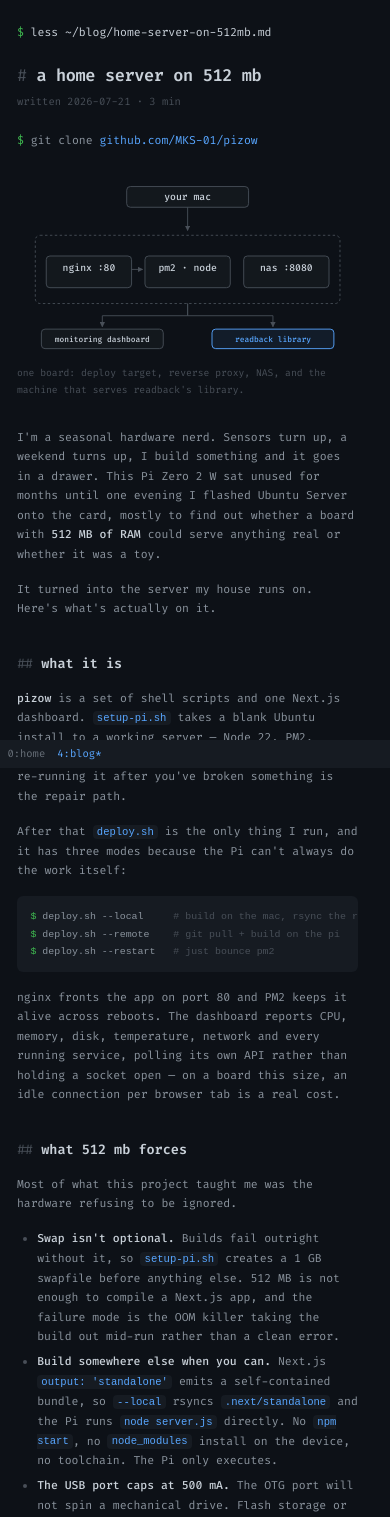
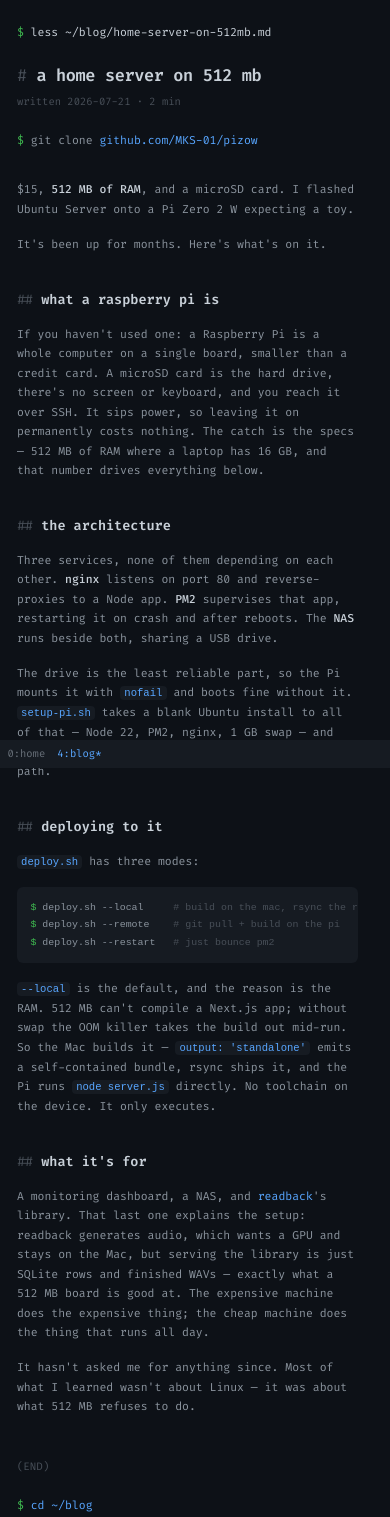
Before and after one commit to MKS-01/about-me, a plain HTML site: page blog/home-server-on-512mb.html in a window 390 px wide. Shown: the part 76-1593 px from the top of the page. Drawn offline with Linux system fonts and the light colour scheme.

Commit message:
blog: rewrite the pizow post around the architecture, cut to 2 min
Owner's call: the previous version read as a repo tour — four sections each
describing a component, essentially the README in nicer prose. Rebuilt
around the architecture and how it actually works, with a plain "what a
raspberry pi is" intro for readers new to the hardware.

Detail came from the pizow repo rather than memory: the three deploy modes
and why --local is the default (512 MB can't compile Next.js; the OOM
killer takes the build out mid-run), nofail on the least reliable
component, and setup-pi.sh being idempotent as the repair path.

Cut from 669 to 355 words — 3 min to 2. The NAS internals, the 500 mA USB
note and a Claude Code section came out to fit; the skill's length rule is
updated to match (default 2-3 min, 5 still the ceiling), since it had said
under 3 min meant the topic was too thin.

Two heroes were built and rejected along the way (an architecture flowchart,
then a chip-as-server illustration with a dashboard laptop). The post ships
with no hero. What survived is a skill note: .hero .sub must tag the shapes
as well as their labels, or a phone renders orphaned empty boxes where the
detail used to be.

Co-Authored-By: Claude Opus 4.8 <noreply@anthropic.com>

```diff
--- a/blog/home-server-on-512mb.html
+++ b/blog/home-server-on-512mb.html
@@ -4,9 +4,9 @@
 <meta charset="utf-8">
 <meta name="viewport" content="width=device-width, initial-scale=1, viewport-fit=cover">
 <title>a home server on 512 mb — mks.sh</title>
-<meta name="description" content="A Pi Zero 2 W sat unused for months. It became the server my house runs on.">
+<meta name="description" content="A $15 board with 512 MB of RAM, and the architecture that fits on it.">
 <meta property="og:title" content="a home server on 512 mb">
-<meta property="og:description" content="A Pi Zero 2 W sat unused for months. It became the server my house runs on.">
+<meta property="og:description" content="A $15 board with 512 MB of RAM, and the architecture that fits on it.">
 <meta property="og:type" content="article">
 <link rel="icon" href="../favicon.svg">
 <link rel="preconnect" href="https://fonts.googleapis.com">
@@ -26,142 +26,69 @@
   <p class="prompt in" style="--i:1"><span class="cmd">less ~/blog/home-server-on-512mb.md</span></p>
 
   <h2 class="post-title in" style="--i:2">a home server on 512 mb</h2>
-  <p class="post-meta in" style="--i:3">written 2026-07-21 · 3 min</p>
+  <p class="post-meta in" style="--i:3">written 2026-07-21 · 2 min</p>
 
   <p class="cmdline in" style="--i:4">git clone <a href="https://github.com/MKS-01/pizow">github.com/MKS-01/pizow</a></p>
 
-  <figure class="hero in" style="--i:5">
-    <svg viewBox="0 0 560 292" role="img" aria-labelledby="pi-t">
-      <title id="pi-t">deploy.sh ships a build from the Mac over ssh to a Raspberry Pi Zero 2 W, where nginx fronts a PM2-managed Node app and a USB drive serves a NAS; the Pi hosts both the monitoring dashboard and the readback library.</title>
-      <defs>
-        <marker id="b" viewBox="0 0 8 8" refX="7" refY="4" markerWidth="6" markerHeight="6" orient="auto">
-          <path d="M0 0 L8 4 L0 8 z" fill="var(--text-faint)"/>
-        </marker>
-      </defs>
 
-      <rect x="180" y="14" width="200" height="34" fill="rgba(139,148,158,0.05)" stroke="var(--text-faint)" stroke-width="1.5" rx="6"/>
-      <text x="280" y="36" text-anchor="middle" font-family="Fira Code, monospace" font-size="16" font-weight="500" fill="var(--text)">your mac</text>
-      <path d="M280 48 V86" fill="none" stroke="var(--text-faint)" stroke-width="1.5" marker-end="url(#b)"/>
-      <text x="292" y="72" font-family="Fira Code, monospace" font-size="9" fill="var(--text-faint)" class="sub">deploy.sh · rsync over ssh</text>
+  <div class="post in" style="--i:5">
+    <p>$15, <b>512 MB of RAM</b>, and a microSD card. I flashed Ubuntu Server
+    onto a Pi Zero 2 W expecting a toy.</p>
 
-      <rect x="30" y="94" width="500" height="112" fill="none" stroke="var(--text-faint)" stroke-width="1.5" stroke-dasharray="4 4" rx="8"/>
-      <text x="46" y="115" font-family="Fira Code, monospace" font-size="11" fill="var(--text-faint)" class="sub">raspberry pi zero 2 w · 512 mb ram · 1 gb swap</text>
+    <p>It's been up for months. Here's what's on it.</p>
 
-      <rect x="48" y="128" width="140" height="52" fill="rgba(139,148,158,0.05)" stroke="var(--text-faint)" stroke-width="1.5" rx="6"/>
-      <rect x="210" y="128" width="140" height="52" fill="rgba(139,148,158,0.05)" stroke="var(--text-faint)" stroke-width="1.5" rx="6"/>
-      <rect x="372" y="128" width="140" height="52" fill="rgba(139,148,158,0.05)" stroke="var(--text-faint)" stroke-width="1.5" rx="6"/>
-      <text x="118" y="152" text-anchor="middle" font-family="Fira Code, monospace" font-size="16" font-weight="500" fill="var(--text)">nginx :80</text>
-      <text x="280" y="152" text-anchor="middle" font-family="Fira Code, monospace" font-size="16" font-weight="500" fill="var(--text)">pm2 · node</text>
-      <text x="442" y="152" text-anchor="middle" font-family="Fira Code, monospace" font-size="16" font-weight="500" fill="var(--text)">nas :8080</text>
-      <text x="118" y="168" text-anchor="middle" font-family="Fira Code, monospace" font-size="9" font-weight="400" fill="var(--text-faint)" class="sub">reverse proxy</text>
-      <text x="280" y="168" text-anchor="middle" font-family="Fira Code, monospace" font-size="9" font-weight="400" fill="var(--text-faint)" class="sub">your app</text>
-      <text x="442" y="168" text-anchor="middle" font-family="Fira Code, monospace" font-size="9" font-weight="400" fill="var(--text-faint)" class="sub">usb · nfs</text>
-      <path d="M188 150 H206" fill="none" stroke="var(--text-faint)" stroke-width="1.5" marker-end="url(#b)"/>
+    <h2>what a raspberry pi is</h2>
 
-      <path d="M280 206 V226 H140 V244" fill="none" stroke="var(--text-faint)" stroke-width="1.5" marker-end="url(#b)"/>
-      <path d="M280 206 V226 H420 V244" fill="none" stroke="var(--text-faint)" stroke-width="1.5" marker-end="url(#b)"/>
-      <rect x="40" y="248" width="200" height="32" fill="rgba(139,148,158,0.05)" stroke="var(--text-faint)" stroke-width="1.5" rx="6"/>
-      <rect x="320" y="248" width="200" height="32" fill="rgba(88,166,255,0.08)" stroke="var(--accent)" stroke-width="1.5" rx="6"/>
-      <text x="140" y="269" text-anchor="middle" font-family="Fira Code, monospace" font-size="13" font-weight="500" fill="var(--text)">monitoring dashboard</text>
-      <text x="420" y="269" text-anchor="middle" font-family="Fira Code, monospace" font-size="13" font-weight="500" fill="var(--accent)">readback library</text>
-    </svg>
-    <figcaption>one board: deploy target, reverse proxy, NAS, and the machine that serves readback's library.</figcaption>
-  </figure>
+    <p>If you haven't used one: a Raspberry Pi is a whole computer on a single
+    board, smaller than a credit card. A microSD card is the hard drive,
+    there's no screen or keyboard, and you reach it over SSH. It sips power,
+    so leaving it on permanently costs nothing. The catch is the specs — 512
+    MB of RAM where a laptop has 16 GB, and that number drives everything
+    below.</p>
 
-  <div class="post in" style="--i:6">
-    <p>I'm a seasonal hardware nerd. Sensors turn up, a weekend turns up, I
-    build something and it goes in a drawer. This Pi Zero 2 W sat unused for
-    months until one evening I flashed Ubuntu Server onto the card, mostly to
-    find out whether a board with <b>512 MB of RAM</b> could serve anything
-    real or whether it was a toy.</p>
+    <h2>the architecture</h2>
 
-    <p>It turned into the server my house runs on. Here's what's actually on
-    it.</p>
+    <p>Three services, none of them depending on each other. <b>nginx</b>
+    listens on port 80 and reverse-proxies to a Node app. <b>PM2</b>
+    supervises that app, restarting it on crash and after reboots. The
+    <b>NAS</b> runs beside both, sharing a USB drive.</p>
 
-    <h2>what it is</h2>
+    <p>The drive is the least reliable part, so the Pi mounts it with
+    <code>nofail</code> and boots fine without it. <code>setup-pi.sh</code>
+    takes a blank Ubuntu install to all of that — Node 22, PM2, nginx, 1 GB
+    swap — and it's idempotent, so re-running it is the repair path.</p>
 
-    <p><b>pizow</b> is a set of shell scripts and one Next.js dashboard.
-    <code>setup-pi.sh</code> takes a blank Ubuntu install to a working server
-    — Node 22, PM2, nginx, and a swap file — and it's idempotent, so
-    re-running it after you've broken something is the repair path.</p>
+    <h2>deploying to it</h2>
 
-    <p>After that <code>deploy.sh</code> is the only thing I run, and it has
-    three modes because the Pi can't always do the work itself:</p>
+    <p><code>deploy.sh</code> has three modes:</p>
 
     <pre><code><span class="g">$</span> deploy.sh --local     <span class="c"># build on the mac, rsync the result</span>
 <span class="g">$</span> deploy.sh --remote    <span class="c"># git pull + build on the pi</span>
 <span class="g">$</span> deploy.sh --restart   <span class="c"># just bounce pm2</span></code></pre>
 
-    <p>nginx fronts the app on port 80 and PM2 keeps it alive across reboots.
-    The dashboard reports CPU, memory, disk, temperature, network and every
-    running service, polling its own API rather than holding a socket open —
-    on a board this size, an idle connection per browser tab is a real
-    cost.</p>
+    <p><code>--local</code> is the default, and the reason is the RAM. 512 MB
+    can't compile a Next.js app; without swap the OOM killer takes the build
+    out mid-run. So the Mac builds it — <code>output: 'standalone'</code>
+    emits a self-contained bundle, rsync ships it, and the Pi runs
+    <code>node server.js</code> directly. No toolchain on the device. It only
+    executes.</p>
 
-    <h2>what 512 mb forces</h2>
+    <h2>what it's for</h2>
 
-    <p>Most of what this project taught me was the hardware refusing to be
-    ignored.</p>
+    <p>A monitoring dashboard, a NAS, and
+    <a href="why-i-built-readback.html">readback</a>'s library. That last one
+    explains the setup: readback generates audio, which wants a GPU and stays
+    on the Mac, but serving the library is just SQLite rows and finished WAVs
+    — exactly what a 512 MB board is good at. The expensive machine does the
+    expensive thing; the cheap machine does the thing that runs all day.</p>
 
-    <ul>
-      <li><b>Swap isn't optional.</b> Builds fail outright without it, so
-      <code>setup-pi.sh</code> creates a 1 GB swapfile before anything else.
-      512 MB is not enough to compile a Next.js app, and the failure mode is
-      the OOM killer taking the build out mid-run rather than a clean
-      error.</li>
-      <li><b>Build somewhere else when you can.</b> Next.js
-      <code>output: 'standalone'</code> emits a self-contained bundle, so
-      <code>--local</code> rsyncs <code>.next/standalone</code> and the Pi
-      runs <code>node server.js</code> directly. No
-      <code>npm start</code>, no <code>node_modules</code> install on the
-      device, no toolchain. The Pi only executes.</li>
-      <li><b>The USB port caps at 500 mA.</b> The OTG port will not spin a
-      mechanical drive. Flash storage or a powered hub — this one cost me an
-      evening before I read the spec.</li>
-      <li><b>Assume the disk is missing.</b> The NAS mounts at
-      <code>/mnt/nas</code> with <code>nofail</code>, so the Pi still boots
-      when the drive isn't attached. Anything reading from it checks
-      <code>mountpoint -q</code> first instead of trusting the path.</li>
-    </ul>
-
-    <h2>the nas half</h2>
-
-    <p><code>setup-nas.sh</code> turns any USB stick into shared storage:
-    format to ext4, export over NFS for machines that speak it, and run File
-    Browser on port 8080 for the ones that don't. A udev rule remounts the
-    drive when it's pulled and reinserted, which matters more than it sounds
-    — without it, one accidental unplug leaves you SSH'ing in to remount by
-    hand.</p>
-
-    <p>It runs independently of the app. Nothing in the web stack depends on
-    the drive being present, which is the same <code>nofail</code> instinct
-    applied at the architecture level.</p>
-
-    <h2>it serves readback</h2>
-
-    <p>The Pi is where <a href="why-i-built-readback.html">readback</a>'s
-    library lives. That split works because of how readback is built: audio
-    generation wants a GPU and stays on the Mac, but the library dashboard is
-    model-free — it lists rows out of SQLite and serves a finished WAV.</p>
-
-    <p>That's a static-file workload with a database index in front of it,
-    which is exactly what a 512 MB board is good at. The expensive machine
-    does the expensive thing; the cheap machine does the thing that runs all
-    day. Neither is doing work it's badly suited for.</p>
-
-    <h2>where it landed</h2>
-
-    <p>The commit log is honest about the rest: a burst of work, then nothing
-    for months, then a second burst when I had something real to point at it.
-    I don't maintain things I'm not using, and the Pi kept running the whole
-    time — it just didn't need me. It's the oldest thing in my weekend-hacks
-    folder and the one I use most, and it started as a board I had no plan
-    for.</p>
+    <p>It hasn't asked me for anything since. Most of what I learned wasn't
+    about Linux — it was about what 512 MB refuses to do.</p>
 
   </div>
 
-  <p class="eof in" style="--i:7">(END)</p>
-  <p class="cmdline in" style="--i:8"><a href="../index.html#blog">cd ~/blog</a></p>
+  <p class="eof in" style="--i:6">(END)</p>
+  <p class="cmdline in" style="--i:7"><a href="../index.html#blog">cd ~/blog</a></p>
 </div>
 
 <nav class="rail" aria-label="sections">
```
Also changed, not shown: index.html (+1 -1 lines), 1 other file.
